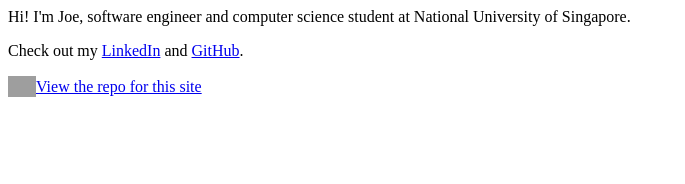
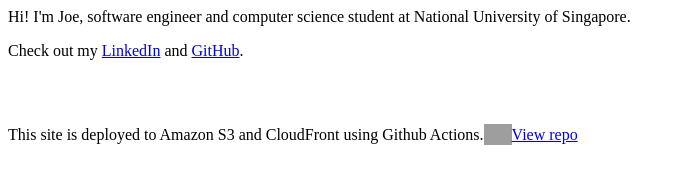
Before and after one commit to yusiangeng/personal-site, a plain HTML site: page dist/index.html in a window 1280 px wide. Shown: the whole page, without its empty margins (0-685 px from the left). Drawn offline with Linux system fonts and the light colour scheme; grey boxes are pictures that could not be loaded.

Commit message:
Add meta tags

```diff
--- a/dist/index.html
+++ b/dist/index.html
@@ -1,17 +1,23 @@
 <html>
   <head>
     <title>Joe Eng</title>
+    <meta name="description" content="Joe's personal website" />
+    <meta property="og:title" content="Joe Eng" />
+    <meta property="og:description" content="Joe's personal website" />
   </head>
+
   <body>
     <p>Hi! I'm Joe, software engineer and computer science student at National University of Singapore.</p>
+
     <p>
       Check out my <a href="https://www.linkedin.com/in/yu-siang-eng/" target="_blank">LinkedIn</a> and
       <a href="https://github.com/yusiangeng" target="_blank">GitHub</a>.
     </p>
 
-    <div style="display: flex; flex-direction: row; align-items: center">
+    <div style="display: flex; flex-direction: row; align-items: center; margin-top: 64px">
+      This site is deployed to Amazon S3 and CloudFront using Github Actions.
       <img src="https://github.githubassets.com/assets/GitHub-Mark-ea2971cee799.png" alt="GitHub Logo" width="28px" />
-      <a href="https://github.com/yusiangeng/personal-site" target="_blank">View the repo for this site</a>
+      <a href="https://github.com/yusiangeng/personal-site" target="_blank">View repo</a>
     </div>
   </body>
 </html>
```
